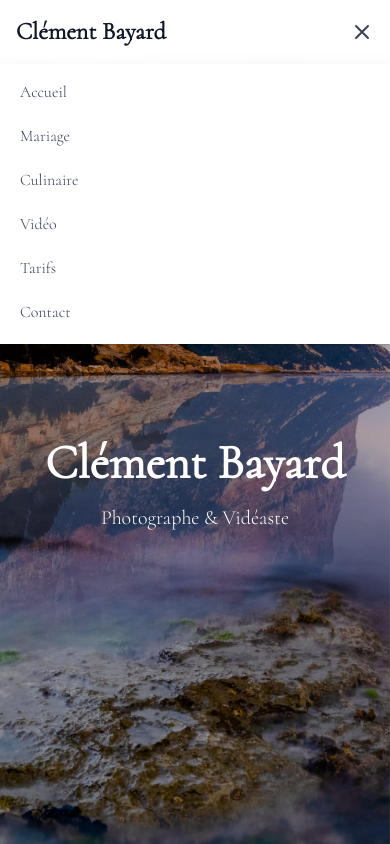
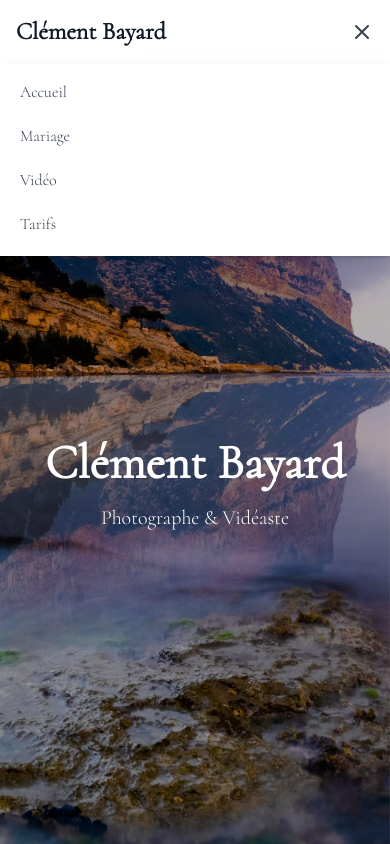
Before and after one commit to h4cktion/clement, a Next.js app: page / in a window 390 px wide. Both pictures are taken after a click on the button 362 px from the left and 32 px from the top of the page. Shown: the top 844 px of the page. Built offline with nearby package versions, Linux system fonts and the light colour scheme.

Commit message:
fix mobile nav

```diff
--- a/src/components/Navbar.js
+++ b/src/components/Navbar.js
@@ -102,12 +102,12 @@ export default function Navbar() {
             >
               Mariage
             </Link>
-            <Link
+            {/* <Link
               href="/culinaire"
               className="block px-3 py-2 text-gray-700 hover:text-gray-900"
             >
               Culinaire
-            </Link>
+            </Link> */}
             <Link
               href="/video"
               className="block px-3 py-2 text-gray-700 hover:text-gray-900"
@@ -115,17 +115,17 @@ export default function Navbar() {
               Vidéo
             </Link>
             <Link
-              href="/tarifs"
+              href="/mariage/tarif"
               className="block px-3 py-2 text-gray-700 hover:text-gray-900"
             >
               Tarifs
             </Link>
-            <Link
+            {/* <Link
               href="/contact"
               className="block px-3 py-2 text-gray-700 hover:text-gray-900"
             >
               Contact
-            </Link>
+            </Link> */}
           </div>
         </div>
       )}
```
